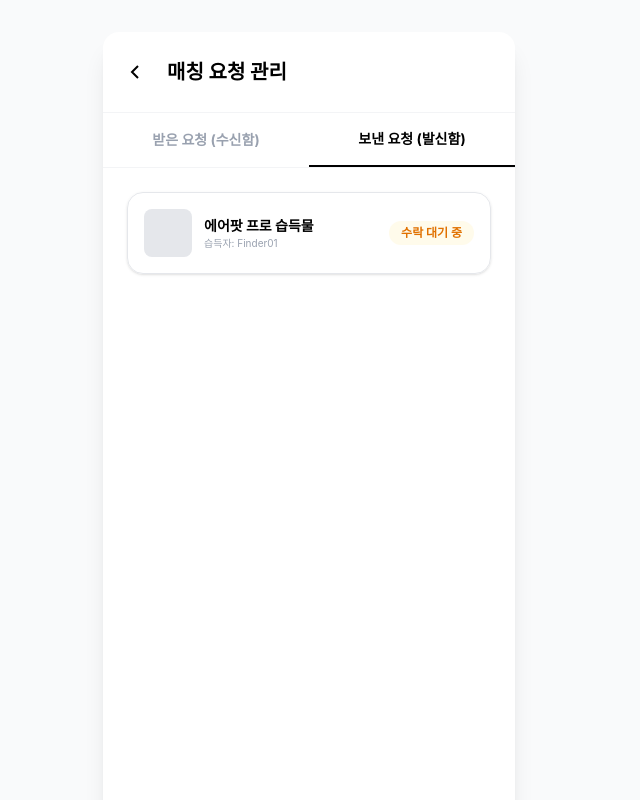
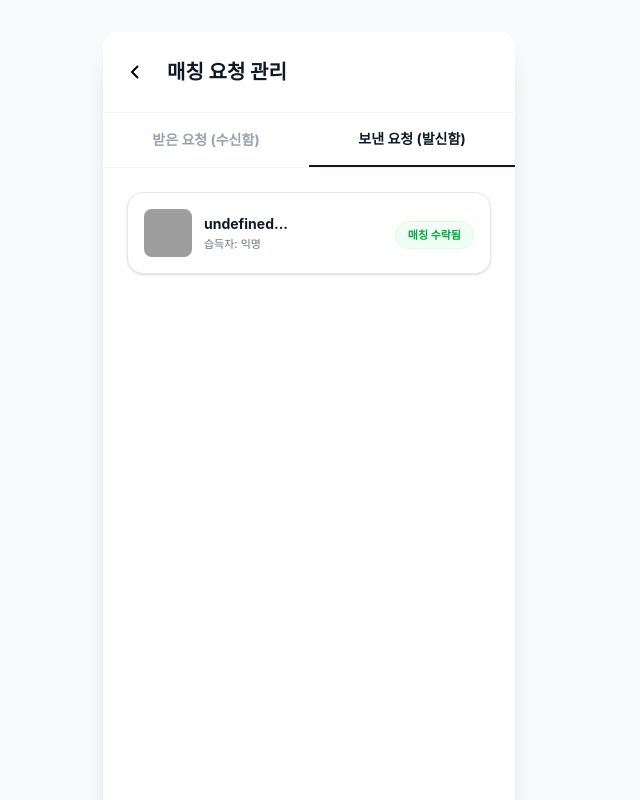
Before and after one commit to dbdlf/MatchCatch, a React (Vite) app: page /matchmanagement in a window 1280 px wide. Both pictures are taken after a click on the button "보낸 요청 (발신함)". Shown: the top 800 px of the page, without its empty margins (331-971 px from the left). Built offline with nearby package versions, Linux system fonts and the light colour scheme; grey boxes are pictures that could not be loaded.

Commit message:
Update MatchManagementPage.jsx

```diff
--- a/src/pages/MatchManagementPage.jsx
+++ b/src/pages/MatchManagementPage.jsx
@@ -1,4 +1,4 @@
-import React, { useState } from 'react';
+import React, { useState, useEffect } from 'react';
 import { useNavigate } from 'react-router-dom';
 import Layout from '../components/Layout';
 import { matchApi } from '../api';
@@ -7,65 +7,152 @@ function MatchManagementPage() {
   const navigate = useNavigate();
   const [activeTab, setActiveTab] = useState('received'); // 'received' or 'sent'
 
+  // 💡 실시간 데이터를 담을 상태(State) 추가
+  const [matches, setMatches] = useState({ received: [], sent: [] });
+  const [isLoading, setIsLoading] = useState(true);
+
+  useEffect(() => {
+    const fetchMatches = async () => {
+      setIsLoading(true);
+      try {
+        // 1. 가상 API에서 모든 매칭 내역 불러오기
+        const allMatches = await matchApi.getMatches();
+        // 2. 가상 DB에서 물품 정보 불러오기 (이미지나 제목 매핑용)
+        const mockItems = JSON.parse(localStorage.getItem('mockItems')) || [];
+
+        // 3. 매칭 데이터에 물품 정보 결합하기
+        const enrichedMatches = allMatches.map(match => {
+          const lostItem = mockItems.find(item => item.id === match.lost_item_id) || {};
+          const foundItem = mockItems.find(item => item.id === match.found_item_id) || {};
+
+          // 습득물은 제목이 없을 수 있으므로 내용을 잘라서 제목처럼 사용
+          const foundTitle = foundItem.title && foundItem.title !== "습득물 (제목 없음)"
+            ? foundItem.title
+            : foundItem.content?.substring(0, 12) + "...";
+
+          return {
+            ...match,
+            lostItemTitle: lostItem.title || "분실물 정보 없음",
+            foundItemTitle: foundTitle || "습득물 정보 없음",
+            img: foundItem.imageUrl || lostItem.imageUrl || "/images/default.png",
+            // 테스트용: 1번 매칭은 분실자가 User1234, 나머지는 내가 보낸 것이므로 습득자 이름 표시
+            opponentName: match.match_id === 1 ? "User1234" : (foundItem.author?.id || "익명")
+          };
+        });
+
+        // 💡 4. 탭 분리 로직 (테스트 환경 고정 설정)
+        // - 더미 데이터 1번(match_id: 1)은 남이 나에게 보낸 '받은 요청'으로 분류
+        // - 방금 새로 추가한 요청들을 포함한 나머지는 '보낸 요청'으로 분류
+        setMatches({
+          received: enrichedMatches.filter(m => m.match_id === 1),
+          sent: enrichedMatches.filter(m => m.match_id !== 1)
+        });
+
+      } catch (error) {
+        console.error("매칭 내역을 불러오는데 실패했습니다.", error);
+      } finally {
+        setIsLoading(false);
+      }
+    };
+
+    fetchMatches();
+  }, []); // 페이지가 열릴 때 한 번 실행
+
+  // 상태값에 따른 뱃지 색상 및 텍스트 렌더링 헬퍼 함수
+  const getStatusBadge = (status) => {
+    switch(status) {
+      case 'PENDING': return <span className="text-[11px] px-3 py-1.5 bg-amber-50 text-amber-600 font-bold rounded-full border border-amber-100">수락 대기 중</span>;
+      case 'ACCEPTED': return <span className="text-[11px] px-3 py-1.5 bg-green-50 text-green-600 font-bold rounded-full border border-green-100">매칭 수락됨</span>;
+      case 'REJECTED': return <span className="text-[11px] px-3 py-1.5 bg-red-50 text-red-500 font-bold rounded-full border border-red-100">거절됨</span>;
+      case 'DELIVERED': return <span className="text-[11px] px-3 py-1.5 bg-gray-100 text-gray-500 font-bold rounded-full border border-gray-200">인도 완료</span>;
+      default: return null;
+    }
+  };
+
   return (
     <Layout hideNav>
-        {/* 상단 헤더 */}
-        <div className="flex items-center px-4 py-6 border-b border-gray-100">
+        <div className="flex items-center px-4 py-6 border-b border-gray-100 bg-white">
           <button onClick={() => navigate(-1)} className="p-1 mr-4">
             <svg width="24" height="24" viewBox="0 0 24 24" fill="none" stroke="black" strokeWidth="2"><path d="M15 18l-6-6 6-6" /></svg>
           </button>
-          <h1 className="text-xl font-bold">매칭 요청 관리</h1>
+          <h1 className="text-xl font-bold text-gray-900">매칭 요청 관리</h1>
         </div>
 
-        {/* 탭 메뉴 */}
-        <div className="flex border-b border-gray-100">
+        <div className="flex border-b border-gray-100 bg-white">
           <button
             onClick={() => setActiveTab('received')}
-            className={`flex-1 py-4 font-bold text-sm ${activeTab === 'received' ? 'text-black border-b-2 border-black' : 'text-gray-400'}`}
+            className={`flex-1 py-4 font-bold text-sm transition-colors ${activeTab === 'received' ? 'text-gray-900 border-b-2 border-gray-900' : 'text-gray-400'}`}
           >
             받은 요청 (수신함)
           </button>
           <button
             onClick={() => setActiveTab('sent')}
-            className={`flex-1 py-4 font-bold text-sm ${activeTab === 'sent' ? 'text-black border-b-2 border-black' : 'text-gray-400'}`}
+            className={`flex-1 py-4 font-bold text-sm transition-colors ${activeTab === 'sent' ? 'text-gray-900 border-b-2 border-gray-900' : 'text-gray-400'}`}
           >
             보낸 요청 (발신함)
           </button>
         </div>
 
-        {/* 요청 리스트 영역 */}
-        <div className="flex-1 overflow-y-auto p-6 space-y-6">
-          {activeTab === 'received' ? (
-            /* 탭 A: 습득자 시점 - 수락/거절 */
+        <div className="flex-1 overflow-y-auto p-6 space-y-6 bg-white pb-24">
+          {isLoading ? (
+            <div className="flex justify-center items-center h-full">
+              <span className="text-sm text-gray-400 font-medium">내역을 불러오는 중...</span>
+            </div>
+          ) : activeTab === 'received' ? (
+
+            /* 탭 A: 받은 요청 목록 렌더링 */
             <div className="space-y-4">
-              <div className="p-4 border border-gray-200 rounded-2xl space-y-4 shadow-sm">
+              {matches.received.length > 0 ? matches.received.map(match => (
+                <div key={match.match_id} className="p-4 border border-gray-200 rounded-2xl space-y-4 shadow-sm bg-white">
                   <div className="flex items-center">
-                  <div className="w-12 h-12 bg-gray-200 rounded-lg mr-3"></div>
+                    <div className="w-12 h-12 bg-gray-200 rounded-lg mr-3 overflow-hidden">
+                      <img src={match.img} alt="물품" className="w-full h-full object-cover" />
+                    </div>
                     <div>
-                    <h4 className="font-bold text-sm">검정색 지갑을 찾습니다</h4>
-                    <p className="text-[10px] text-gray-400">분실자: User1234</p>
+                      <h4 className="font-bold text-sm text-gray-900">{match.lostItemTitle}</h4>
+                      <p className="text-[11px] text-gray-500 mt-0.5 font-medium">분실자: {match.opponentName}</p>
                     </div>
                   </div>
-                <div className="flex space-x-2">
-                  <button className="flex-1 py-2 bg-gray-100 text-gray-600 rounded-lg text-xs font-bold" onClick={() => alert("거절되었습니다.")}>거절</button>
-                  <button className="flex-1 py-2 bg-[#FFD18F] text-black rounded-lg text-xs font-bold" onClick={() => alert("수락되었습니다! 채팅방이 생성됩니다.")}>수락</button>
+                  {match.status === 'PENDING' ? (
+                    <div className="flex space-x-2 pt-1">
+                      <button className="flex-1 py-2.5 bg-gray-100 text-gray-600 rounded-xl text-xs font-bold hover:bg-gray-200 transition-colors" onClick={() => alert("거절되었습니다.")}>거절</button>
+                      <button className="flex-1 py-2.5 bg-[#FFD18F] text-black rounded-xl text-xs font-bold hover:brightness-95 transition-colors shadow-sm" onClick={() => alert("수락되었습니다! 채팅방이 생성됩니다.")}>수락</button>
+                    </div>
+                  ) : (
+                    <div className="flex justify-end pt-1">
+                      {getStatusBadge(match.status)}
+                    </div>
+                  )}
+                </div>
+              )) : (
+                <div className="text-center py-10 text-gray-400 text-sm font-medium">받은 매칭 요청이 없습니다.</div>
+              )}
+            </div>
+
+          ) : (
+
+            /* 탭 B: 보낸 요청 목록 렌더링 (방금 추가한 실시간 데이터 표시 영역) */
+            <div className="space-y-4">
+              {matches.sent.length > 0 ? matches.sent.map(match => (
+                <div key={match.match_id} className="p-4 border border-gray-200 rounded-2xl flex items-center justify-between shadow-sm bg-white active:scale-[0.98] transition-transform cursor-pointer">
+                  <div className="flex items-center">
+                    <div className="w-12 h-12 bg-gray-200 rounded-lg mr-3 overflow-hidden flex-shrink-0">
+                      <img src={match.img} alt="물품" className="w-full h-full object-cover" />
+                    </div>
+                    <div className="mr-3">
+                      <h4 className="font-bold text-sm text-gray-900 line-clamp-1 break-all">{match.foundItemTitle}</h4>
+                      <p className="text-[11px] text-gray-500 mt-0.5 font-medium">습득자: {match.opponentName}</p>
                     </div>
                   </div>
-            </div>
-          ) : (
-            /* 탭 B: 분실자 시점 - 상태 확인 */
-            <div className="space-y-4">
-              <div className="p-4 border border-gray-200 rounded-2xl flex items-center justify-between shadow-sm">
-                <div className="flex items-center">
-                  <div className="w-12 h-12 bg-gray-200 rounded-lg mr-3"></div>
-                  <div>
-                    <h4 className="font-bold text-sm">에어팟 프로 습득물</h4>
-                    <p className="text-[10px] text-gray-400">습득자: Finder01</p>
+                  <div className="flex-shrink-0">
+                    {getStatusBadge(match.status)}
                   </div>
                 </div>
-                <span className="text-xs px-3 py-1 bg-amber-50 text-amber-600 font-bold rounded-full">수락 대기 중</span>
+              )) : (
+                <div className="text-center py-10 text-gray-400 text-sm font-medium">보낸 매칭 요청이 없습니다.</div>
+              )}
             </div>
-            </div>
+
           )}
         </div>
     </Layout>
```
Lines whose indentation alone changed are shown as unchanged.
